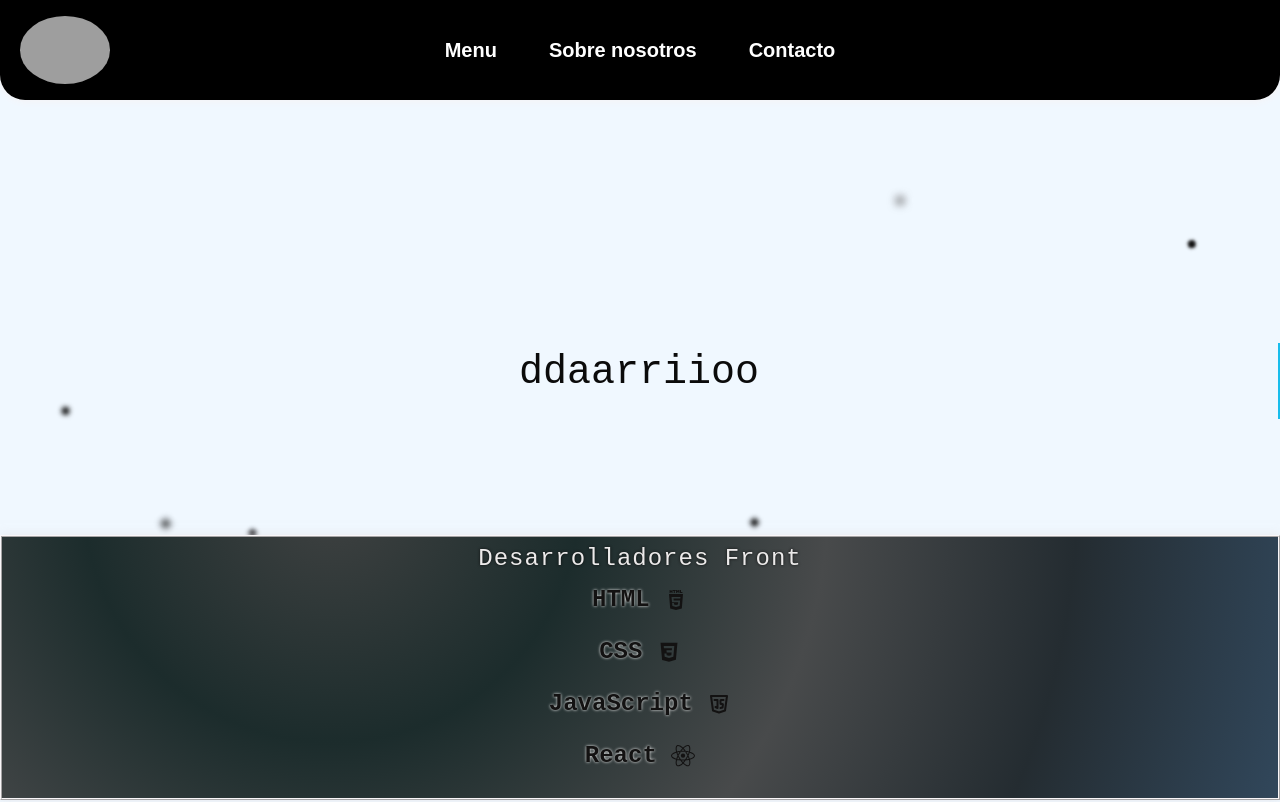
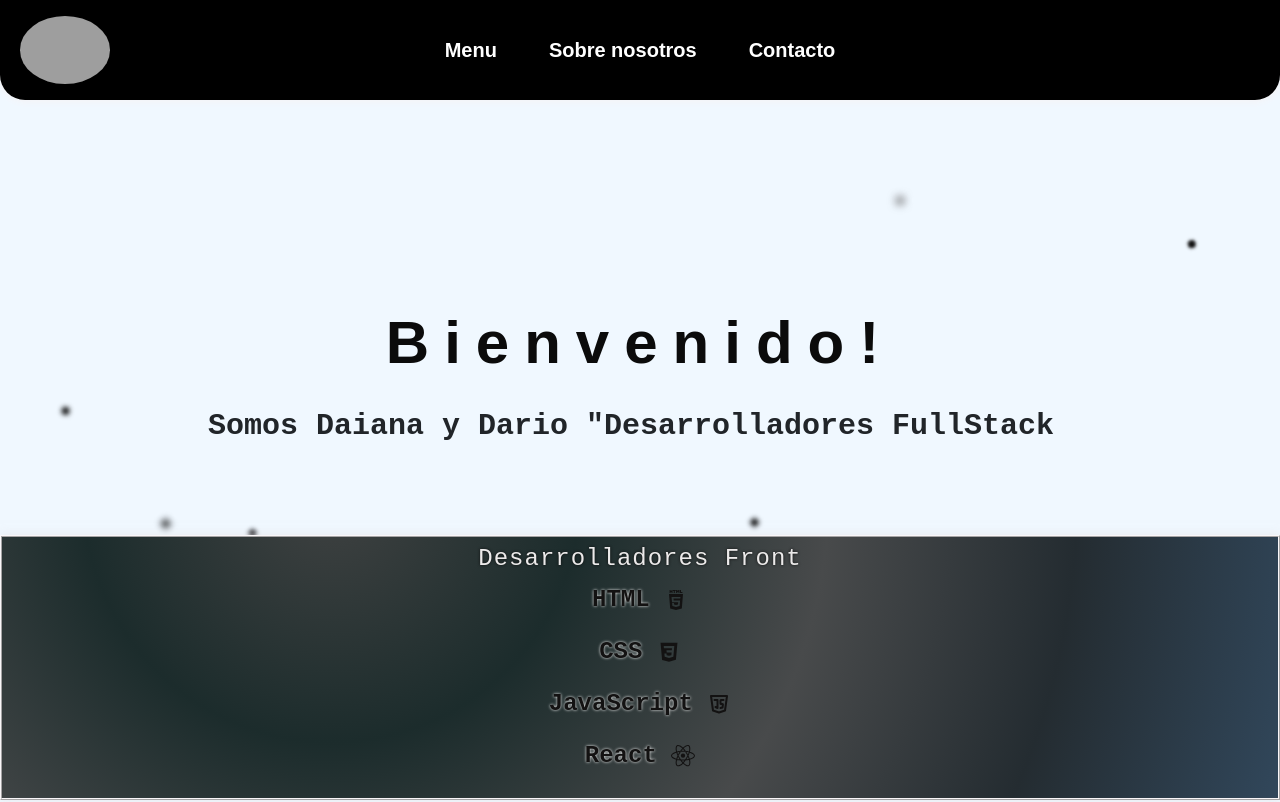
Before and after one commit to DarioMarcuzzi/portfolio, a React (Create React App) app: page / in a window 1280 px wide. Shown: the top 802 px of the page. Built offline with nearby package versions, Linux system fonts and the light colour scheme; grey boxes are pictures that could not be loaded.

Commit message:
home-landing

```diff
--- a/src/App.js
+++ b/src/App.js
@@ -9,6 +9,7 @@ import PerfilDO from "./components/perfilDO/PerfilDO";
 import Pages from "./components/pages";
 
 function App() {
+  console.log("hola desde app");
   return (
     <BrowserRouter>
       <div>
--- a/src/components/landing/Landing.css
+++ b/src/components/landing/Landing.css
@@ -11,10 +11,28 @@
 
 
 
-  #maquina {
-    font-size: 40px;
+  #saludo {
+    font-size: 60px;
     color: rgb(11, 11, 11);
+
+    font-weight: bold;
+
+    letter-spacing: 15px;
+
+    font-family: fantasy;
+
+
   }
+  #saludo1{
+    font-size: 30px;
+    font-weight: bold;
+
+  }
+
+
+
+
+
     .div2 {
 
       display: block;
@@ -25,13 +43,11 @@
       white-space: nowrap;
       overflow: hidden;
       margin: 0 auto;
-      border-right: 0.15em solid #18bdec;
-      animation: typing 4s steps(38) 1s 1 normal both, blink 1s steps(1) infinite;
     }
 
 
 
-    @keyframes typing {
+    /* @keyframes typing {
       from {
         width: 0;
 
@@ -49,7 +65,7 @@
       40% {
         border-color: #18bdec;
       }
-    }
+    } */
 
 
 .flip {
--- a/src/components/landing/Landing.jsx
+++ b/src/components/landing/Landing.jsx
@@ -3,41 +3,41 @@ import "./Landing.css";
 import { GrReactjs } from "react-icons/gr";
 import { TbBrandJavascript } from "react-icons/tb";
 import { DiCss3 } from "react-icons/di";
-import { TiHtml5 } from "react-icons/ti";
+import { TiHtml5, TiLeaf } from "react-icons/ti";
 import { FaNode } from "react-icons/fa";
 import { SiSequelize, SiPostgresql } from "react-icons/si";
 
 const Landing = () => {
-  const [title, setTitle] = useState("dario");
-  // const [testigo, setTestigo] = useState(0);
+  useEffect(() => {
+    typeWriter();
+  }, []);
 
-  // useEffect(()=> {
-  //   const maquinaEscribir = (text, tiempo=100,setTitle) =>{
-  //     let arrayCaracteres = text.split("");
-  //     setTitle("")
-  //   }
-  // },[])
-  useEffect(() => {
-    const maquina = document.getElementById("maquina");
-    const maquinaEscribir = (title, tiempo = 100, etiqueta = "") => {
-      let arrayCaracteres = title.split("");
-      etiqueta.innerHTML = "";
-      let cont = 0;
-      let escribir = setInterval(() => {
-        etiqueta.innerHTML += arrayCaracteres[cont];
-        cont++;
-        if (cont === arrayCaracteres.length) {
-          clearInterval(escribir);
-        }
-      }, tiempo);
-    };
-    maquinaEscribir(title, 300, maquina);
-  });
+  let i = 0;
 
+  const text = "Bienvenido!";
+  const textB = `Bienvenido Somos Daiana y Dario "Desarrolladores FullStack Web Developers" `;
+  const speed = 80;
+  const speed2 = 200;
+
+  function typeWriter() {
+    if (i < textB.length && i > 10) {
+      console.log("i", i);
+      document.getElementById("saludo1").innerHTML += textB.charAt(i);
+      i++;
+      setTimeout(typeWriter, speed);
+    } else if (i < 11) {
+      console.log("i", i);
+      document.getElementById("saludo").innerHTML += text.charAt(i);
+      i++;
+      setTimeout(typeWriter, speed2);
+    }
+  }
   return (
     <div className="parent">
       <div className="div2">
-        <p id="maquina">{title} </p>
+        <p id="saludo1">
+          <p id="saludo"></p>
+        </p>
       </div>
       <div className="div3">
         <div className="flip">
--- a/src/index.js
+++ b/src/index.js
@@ -1,15 +1,11 @@
-import React from 'react';
-import ReactDOM from 'react-dom/client';
-import './index.css';
-import App from './App';
-import reportWebVitals from './reportWebVitals';
+import React from "react";
+import ReactDOM from "react-dom/client";
+import "./index.css";
+import App from "./App";
+import reportWebVitals from "./reportWebVitals";
 
-const root = ReactDOM.createRoot(document.getElementById('root'));
-root.render(
-  <React.StrictMode>
-    <App />
-  </React.StrictMode>
-);
+const root = ReactDOM.createRoot(document.getElementById("root"));
+root.render(<App />);
 
 // If you want to start measuring performance in your app, pass a function
 // to log results (for example: reportWebVitals(console.log))
```
Also changed, not shown: 1 other file (tests, documents, lock files or other folders).
